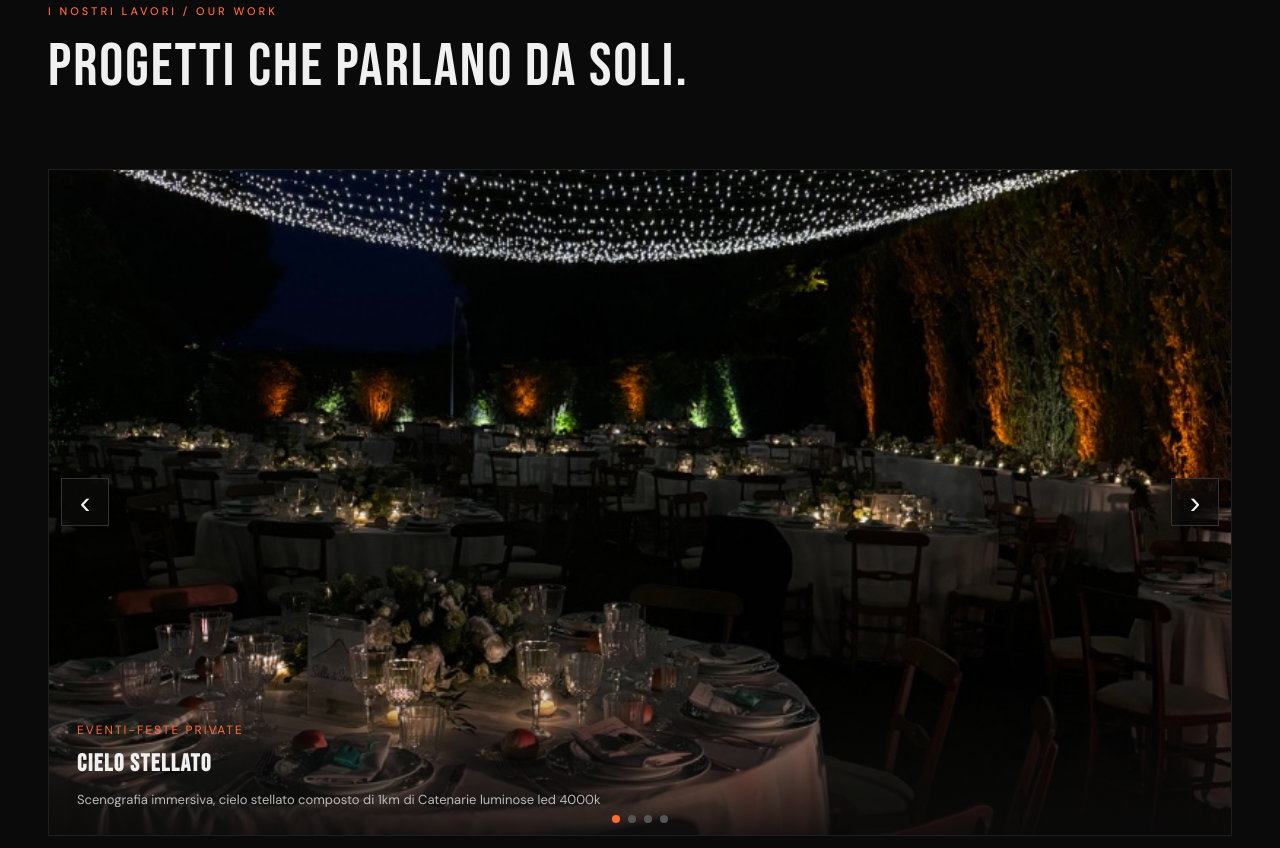
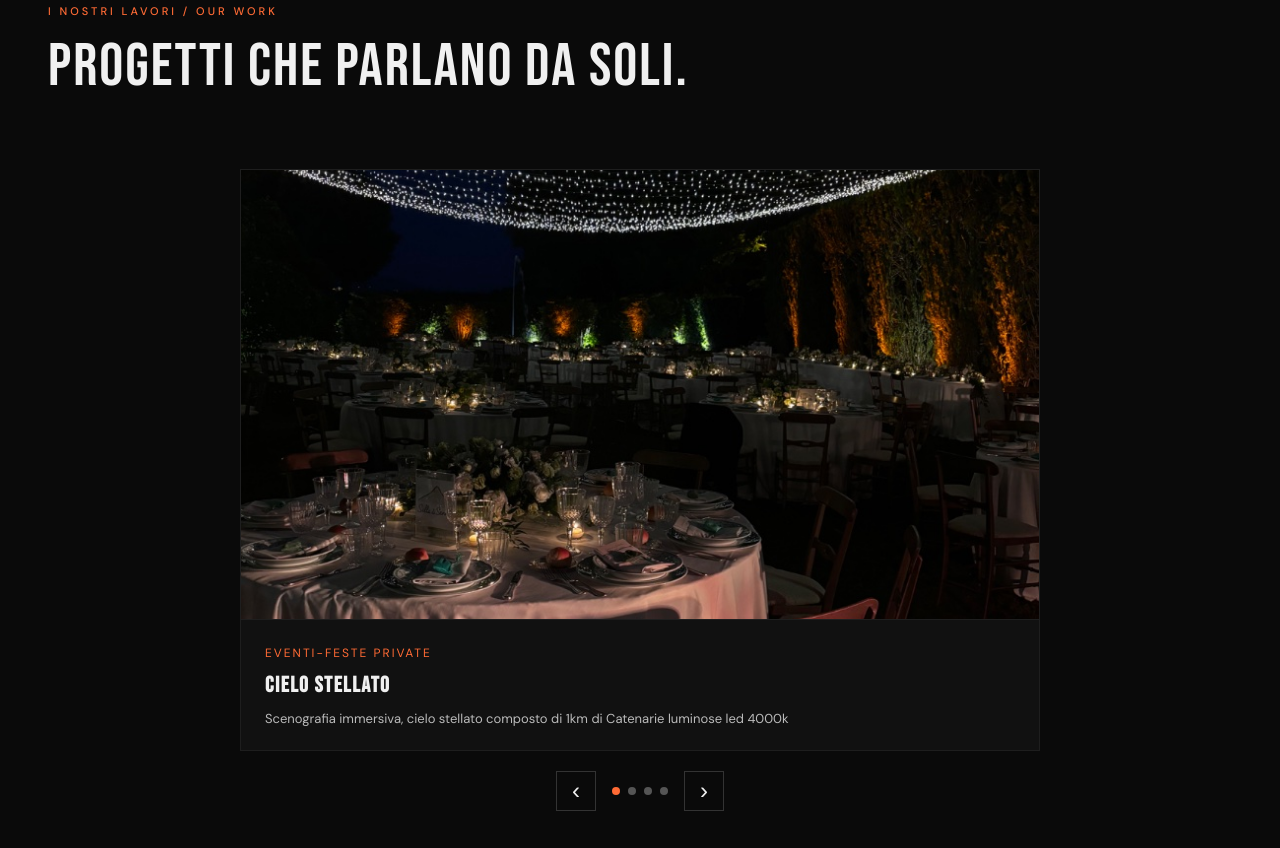
Before and after one commit to Lucjk6/p2ptechnology, a plain HTML site: page index.html in a window 1280 px wide. Shown: the part 4072-4920 px from the top of the page. Drawn offline with Linux system fonts and the light colour scheme.

Commit message:
Slider: descrizione sotto foto, frecce esterne, max-width 800px desktop

```diff
--- a/css/style.css
+++ b/css/style.css
@@ -590,6 +590,11 @@ section {
   margin-bottom: 48px;
 }
 
+.slider-wrapper {
+  max-width: 800px;
+  margin: 0 auto;
+}
+
 .slider {
   position: relative;
   overflow: hidden;
@@ -625,64 +630,60 @@ section {
   text-transform: uppercase;
   color: #666;
 }
-.slide-info {
-  position: absolute;
-  bottom: 0;
-  left: 0;
-  right: 0;
-  background: linear-gradient(transparent, rgba(10,10,10,0.9));
-  padding: 40px 28px 24px;
+
+.slide-caption {
+  padding: 20px 24px;
+  background: #111;
+  border: 1px solid #1e1e1e;
+  border-top: none;
 }
-.slide-info span {
+.slide-caption span {
   font-size: 12px;
   color: #FF6B35;
   letter-spacing: 2px;
   text-transform: uppercase;
 }
-.slide-info h4 {
+.slide-caption h4 {
   font-family: 'Bebas Neue', sans-serif;
-  font-size: 24px;
+  font-size: 22px;
   letter-spacing: 1.5px;
   color: #f0f0f0;
   margin-top: 4px;
 }
-.slide-info p {
+.slide-caption p {
   font-size: 13px;
   color: #bbb;
   line-height: 1.6;
   margin-top: 6px;
 }
 
+.slider-controls {
+  display: flex;
+  align-items: center;
+  justify-content: center;
+  gap: 16px;
+  margin-top: 20px;
+}
+
 .slider-btn {
-  position: absolute;
-  top: 50%;
-  transform: translateY(-50%);
   background: rgba(10,10,10,0.7);
   border: 1px solid #333;
   color: #f0f0f0;
-  font-size: 32px;
-  width: 48px;
-  height: 48px;
+  font-size: 24px;
+  width: 40px;
+  height: 40px;
   cursor: pointer;
   display: flex;
   align-items: center;
   justify-content: center;
   transition: background 0.3s, border-color 0.3s;
-  z-index: 2;
   line-height: 1;
 }
 .slider-btn:hover { background: rgba(255,107,53,0.2); border-color: #FF6B35; }
-.slider-prev { left: 12px; }
-.slider-next { right: 12px; }
 
 .slider-dots {
-  position: absolute;
-  bottom: 12px;
-  left: 50%;
-  transform: translateX(-50%);
   display: flex;
   gap: 8px;
-  z-index: 2;
 }
 .slider-dot {
   width: 8px;
--- a/index.html
+++ b/index.html
@@ -197,11 +197,16 @@
         <div class="section-title">Progetti che parlano da soli.</div>
       </div>
     </div>
-    <div class="slider" id="portfolioSlider">
-      <div class="slider-track" id="sliderTrack"></div>
-      <button class="slider-btn slider-prev" id="sliderPrev" aria-label="Foto precedente">&#8249;</button>
-      <button class="slider-btn slider-next" id="sliderNext" aria-label="Foto successiva">&#8250;</button>
-      <div class="slider-dots" id="sliderDots"></div>
+    <div class="slider-wrapper">
+      <div class="slider" id="portfolioSlider">
+        <div class="slider-track" id="sliderTrack"></div>
+      </div>
+      <div class="slide-caption" id="slideCaption"></div>
+      <div class="slider-controls">
+        <button class="slider-btn" id="sliderPrev" aria-label="Foto precedente">&#8249;</button>
+        <div class="slider-dots" id="sliderDots"></div>
+        <button class="slider-btn" id="sliderNext" aria-label="Foto successiva">&#8250;</button>
+      </div>
     </div>
   </section>
 
--- a/js/main.js
+++ b/js/main.js
@@ -179,6 +179,7 @@
   function renderPortfolio(projects) {
     var track = document.getElementById('sliderTrack');
     var dotsContainer = document.getElementById('sliderDots');
+    var captionEl = document.getElementById('slideCaption');
     var prevBtn = document.getElementById('sliderPrev');
     var nextBtn = document.getElementById('sliderNext');
     if (!track) return;
@@ -192,31 +193,34 @@
       slide.className = 'slider-slide';
 
       var title = escapeHtml(p.title);
-      var cat = escapeHtml(p.category);
-      var desc = escapeHtml(p.description);
       var grad = GRADIENTS[p.gradient] || GRADIENTS.concert;
 
       if (p.image) {
-        slide.innerHTML =
-          '<img src="' + escapeHtml(p.image) + '" alt="' + title + '" loading="lazy">' +
-          '<div class="slide-info"><span>' + cat + '</span><h4>' + title + '</h4><p>' + desc + '</p></div>';
+        slide.innerHTML = '<img src="' + escapeHtml(p.image) + '" alt="' + title + '" loading="lazy">';
       } else {
         slide.innerHTML =
           '<div class="slide-placeholder" style="background:' + grad + '">' +
             '<svg width="32" height="32" viewBox="0 0 24 24" fill="none" stroke="currentColor" stroke-width="1"><rect x="3" y="3" width="18" height="18" rx="2"/><circle cx="8.5" cy="8.5" r="1.5"/><path d="M21 15l-5-5L5 21"/></svg>' +
             '<span>' + title + '</span>' +
-          '</div>' +
-          '<div class="slide-info"><span>' + cat + '</span><h4>' + title + '</h4><p>' + desc + '</p></div>';
+          '</div>';
       }
       track.appendChild(slide);
 
-      // Create dot
       var dot = document.createElement('button');
       dot.className = 'slider-dot' + (i === 0 ? ' active' : '');
       dot.setAttribute('aria-label', 'Vai alla foto ' + (i + 1));
       dot.addEventListener('click', function () { goTo(i); });
       dotsContainer.appendChild(dot);
     });
+
+    function updateCaption(index) {
+      if (!captionEl) return;
+      var p = projects[index];
+      captionEl.innerHTML =
+        '<span>' + escapeHtml(p.category) + '</span>' +
+        '<h4>' + escapeHtml(p.title) + '</h4>' +
+        '<p>' + escapeHtml(p.description) + '</p>';
+    }
 
     function goTo(index) {
       current = index;
@@ -225,7 +229,11 @@
       dots.forEach(function (d, i) {
         d.classList.toggle('active', i === current);
       });
+      updateCaption(current);
     }
+
+    // Init caption
+    updateCaption(0);
 
     if (prevBtn) {
       prevBtn.addEventListener('click', function () {
```
